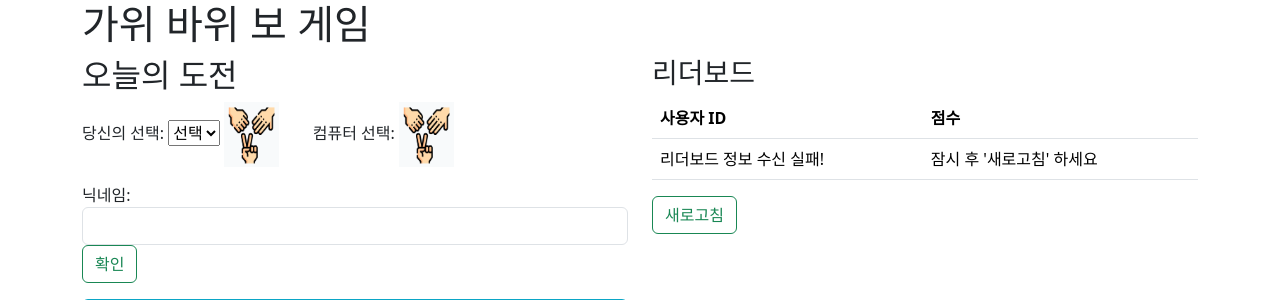
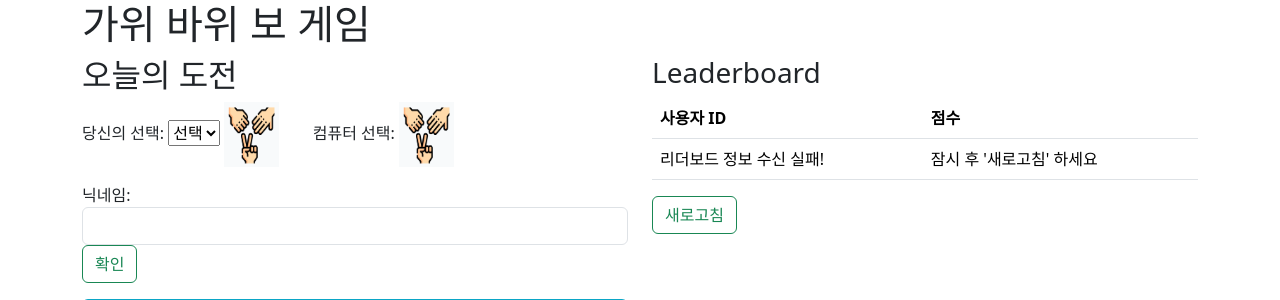
Before and after one commit to RolandCrimson/test01, a Spring Boot app: page /game in a window 1280 px wide. Shown: the top 300 px of the page. Run offline with Spring Boot 4, Linux system fonts and the light colour scheme.

Commit message:
Kor to Eng

```diff
--- a/src/main/resources/templates/game.html
+++ b/src/main/resources/templates/game.html
@@ -68,7 +68,7 @@
     </div>
 
     <div class="col-md-6">
-      <h3>리더보드</h3>
+      <h3>Leaderboard</h3>
       <table id="leaderboard" class="table">
         <thead>
           <tr>
```
